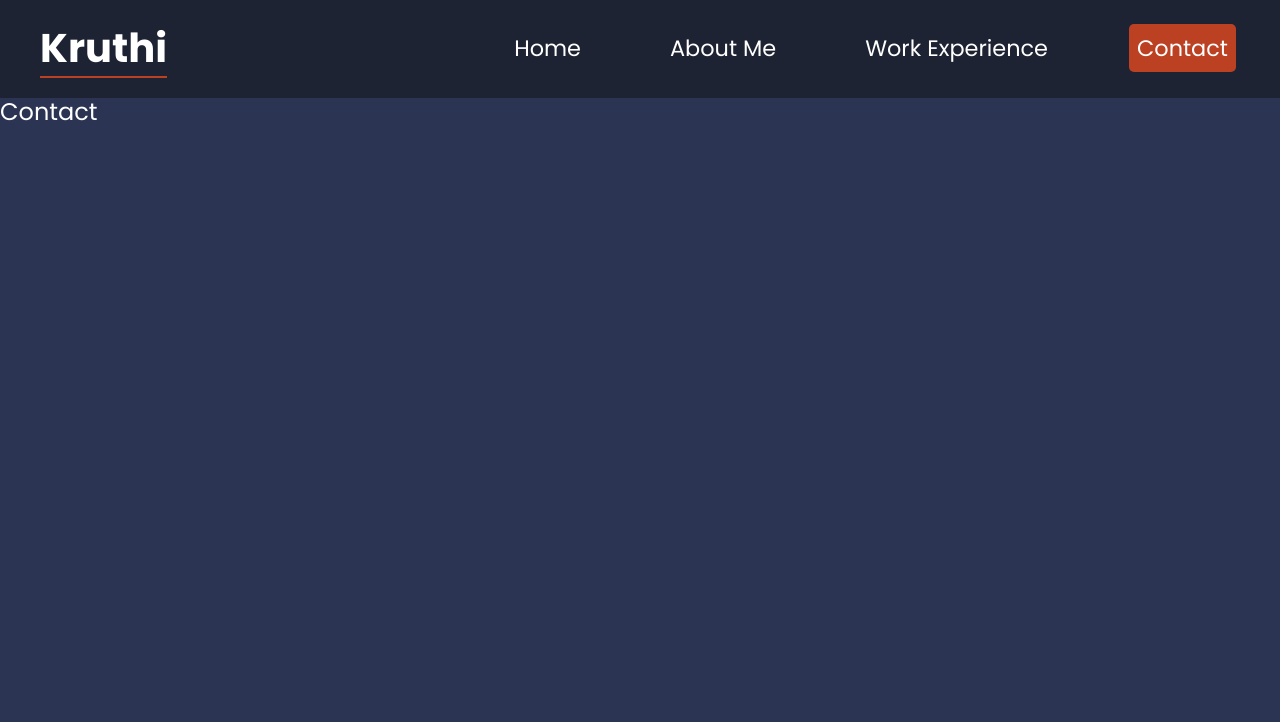
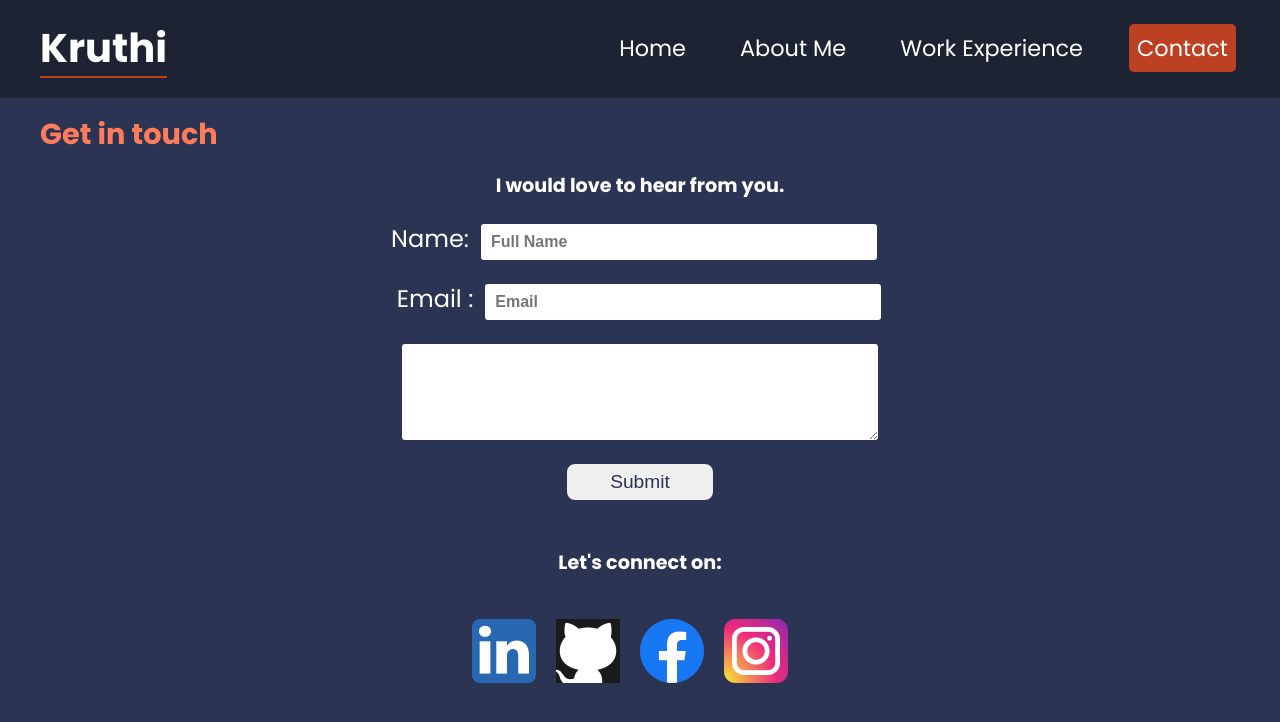
Before and after one commit to Kruthibharath/Kruthi_Portfolio, a React (Vite) app: page /Kruthi_Portfolio/contact in a window 1280 px wide. Shown: the top 722 px of the page. Built offline with nearby package versions, Linux system fonts and the light colour scheme; no server answers.

Commit message:
feat:added contact page

```diff
--- a/src/components/Nav/Nav.scss
+++ b/src/components/Nav/Nav.scss
@@ -30,7 +30,6 @@
         a {
           padding: 0.5rem;
           border-radius: 5px;
-          margin-left: 35px;
           transition: 1s;
           &.active:hover,
           &.active:hover::after {
--- a/src/pages/Contact/Contact.jsx
+++ b/src/pages/Contact/Contact.jsx
@@ -1,3 +1,63 @@
+import "./Contact.scss";
+import { SocialMedia } from "../../components/SocialMedia/SocialMedia";
 export const Contact = () => {
-  return <>Contact</>;
+  const accessKey = import.meta.env.VITE_MY_PORTFOLI0_WEB3FORMS_ACCESS_KEY;
+  return (
+    <>
+      <section className="contact">
+        <h3>Get in touch</h3>
+        <div className="contact_content">
+          <p>I would love to hear from you.</p>
+          <form
+            action="https://api.web3forms.com/submit"
+            method="post"
+            className="contact_content_form"
+          >
+            <input type="hidden" name="access_key" value={accessKey} />
+            <label className="contact_content_form_label">
+              Name:
+              <input
+                type="text"
+                placeholder="Full Name"
+                name="user_name"
+                className="contact_content_form_input"
+                required
+              />
+            </label>
+            <label>
+              Email :
+              <input
+                type="eamil"
+                placeholder="Email"
+                name="user_email"
+                className="contact_content_form_input"
+                required
+              />
+            </label>
+            {/* <label className="contact_content_form_label">
+              Subject:
+              <input
+                type="text"
+                className="contact_content_form_input"
+                placeholder="Subject"
+                name="subject"
+                required
+              />
+            </label> */}
+            <textarea
+              name="message"
+              className="contact_content_form_textarea"
+            />
+            <button className="contact_content_form_button" type="submit">
+              Submit
+            </button>
+          </form>
+        </div>
+        <div className="contact_socialMedia">
+          <p>Let&apos;s connect on:</p>
+          <SocialMedia />
+        </div>
+      </section>
+    </>
+  );
 };
--- /dev/null
+++ b/src/pages/Contact/Contact.scss
@@ -0,0 +1,91 @@
+.contact {
+  margin: 20px 40px;
+  color: var(--secondary);
+  h3 {
+    font-weight: bold;
+    color: var(--section-heading);
+  }
+  &_content {
+    display: flex;
+    flex-direction: column;
+    align-items: center;
+    p {
+      font-weight: bold;
+    }
+    &_form {
+      display: flex;
+      flex-direction: column;
+      align-items: center;
+      &_label {
+        margin-right: 10px;
+      }
+      &_input,
+      &_textarea {
+        color: var(--secondary) !important;
+        outline: none;
+        font-weight: 700;
+        border: 2px solid var(--secondary);
+        border-radius: 5px;
+        padding: 10px;
+        font-size: 1rem;
+      }
+      &_input {
+        width: 400px;
+        height: 40px;
+        margin: 0 0 20px 10px;
+      }
+      &_textarea {
+        height: 100px;
+        width: 480px;
+        margin-bottom: 20px;
+      }
+      &_input:focus,
+      &_textarea:focus {
+        border: 2px solid var(--primary);
+      }
+      &_button {
+        width: 150px;
+        height: 40px;
+        font-size: 1.2rem;
+        text-align: center;
+        color: var(--secondary) !important;
+        border: 2px solid var(--secondary);
+        border-radius: 10px;
+        cursor: pointer;
+        &:hover {
+          background-color: var(--primary);
+          color: #fff !important;
+          border: 2px solid #fff;
+        }
+      }
+    }
+  }
+  &_socialMedia {
+    display: flex;
+    flex-direction: column;
+    align-items: center;
+    margin: 25px 0;
+    p {
+      font-weight: bold;
+    }
+  }
+}
+@media only screen and (max-width: 460px) {
+  .contact {
+    &_content {
+      &_form {
+        &_label {
+          margin-bottom: 10px;
+        }
+        &_input {
+          margin: 10px 0;
+          width: 300px;
+        }
+        &_textarea {
+          width: 300px;
+          margin: 20px 0;
+        }
+      }
+    }
+  }
+}
--- a/src/pages/Experience/experience_data.js
+++ b/src/pages/Experience/experience_data.js
@@ -7,12 +7,11 @@ export const experienceData = {
       description:
         "Upskilled in Front-end technologies by pursuing technical training encompassing the modules - Advanced JavaScript, Typescript, Semantic HTML and ARIA, MVCs, APIs, Responsive Design, React Hooks, Fetching Data in React, React Routers, TDD",
       TechStack: [
-        "HTML5",
-        "CSS3",
+        "HTML5/CSS3",
         "Tailwind",
         "Javascript(ES6)",
         "TypeScript",
-        "React",
+        "React-Routers,Hooks",
         "TDD",
       ],
     },
@@ -25,8 +24,8 @@ export const experienceData = {
         "Collaborated with Corporate Event Planners, LOBs , Developers across global teams to build, configure and maintain Corporate Event Management Email templates, Websites and Registration Forms",
       TechStack: [
         "HTML5",
-        "CSS3",
         "Javascript",
+        "React",
         "Email templates",
         "Branding",
         "Bootstrap",
@@ -59,7 +58,6 @@ export const experienceData = {
         "Contributed to building a company intranet portal for client, enabling employees, suppliers, and clients to participate and collaborate on business processes.",
       TechStack: [
         "HTML5",
-        "CSS3",
         "SASS",
         "Bootstrap",
         "jQuery",
```
Also changed, not shown: 1 other file (tests, documents, lock files or other folders).
